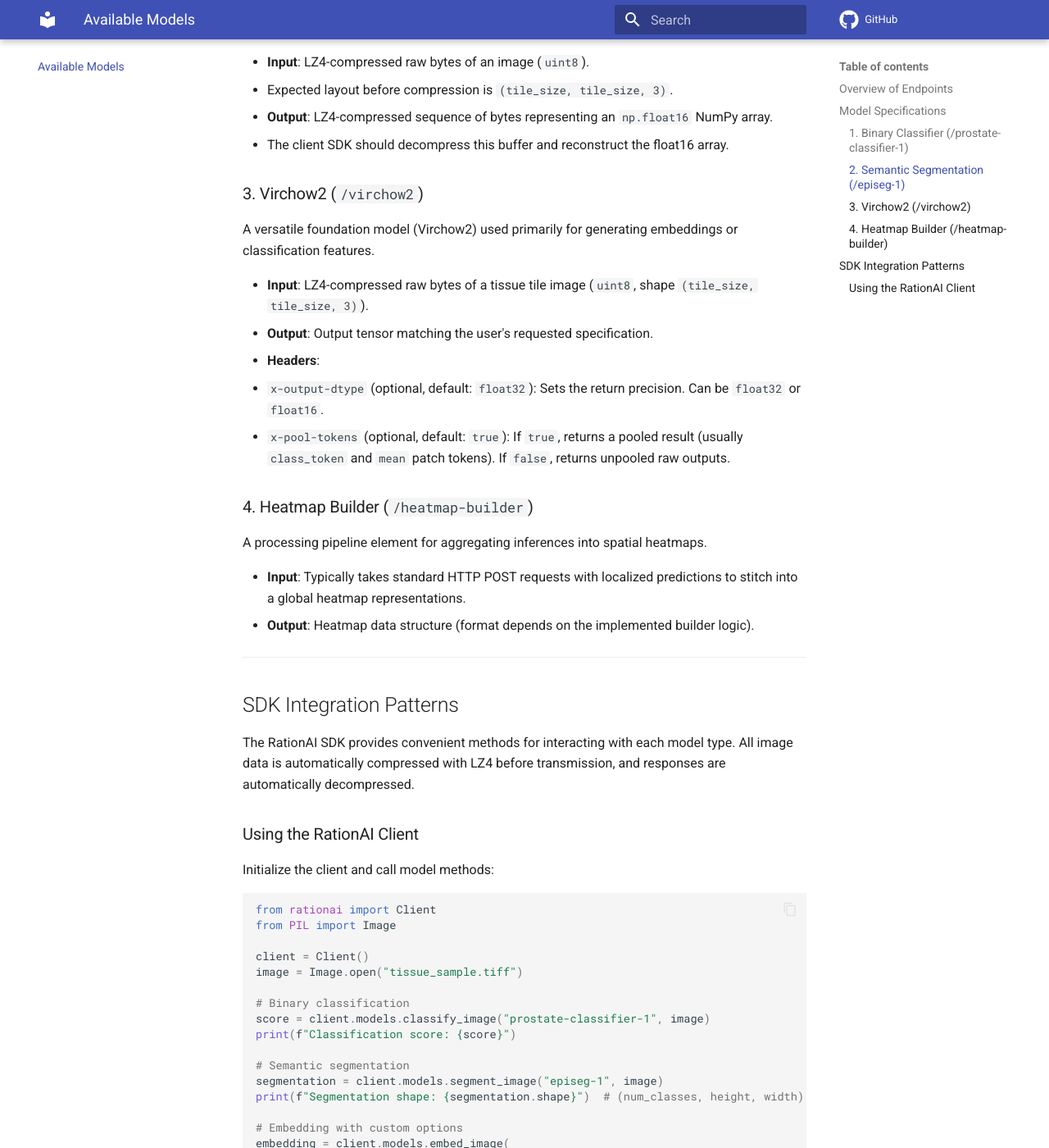
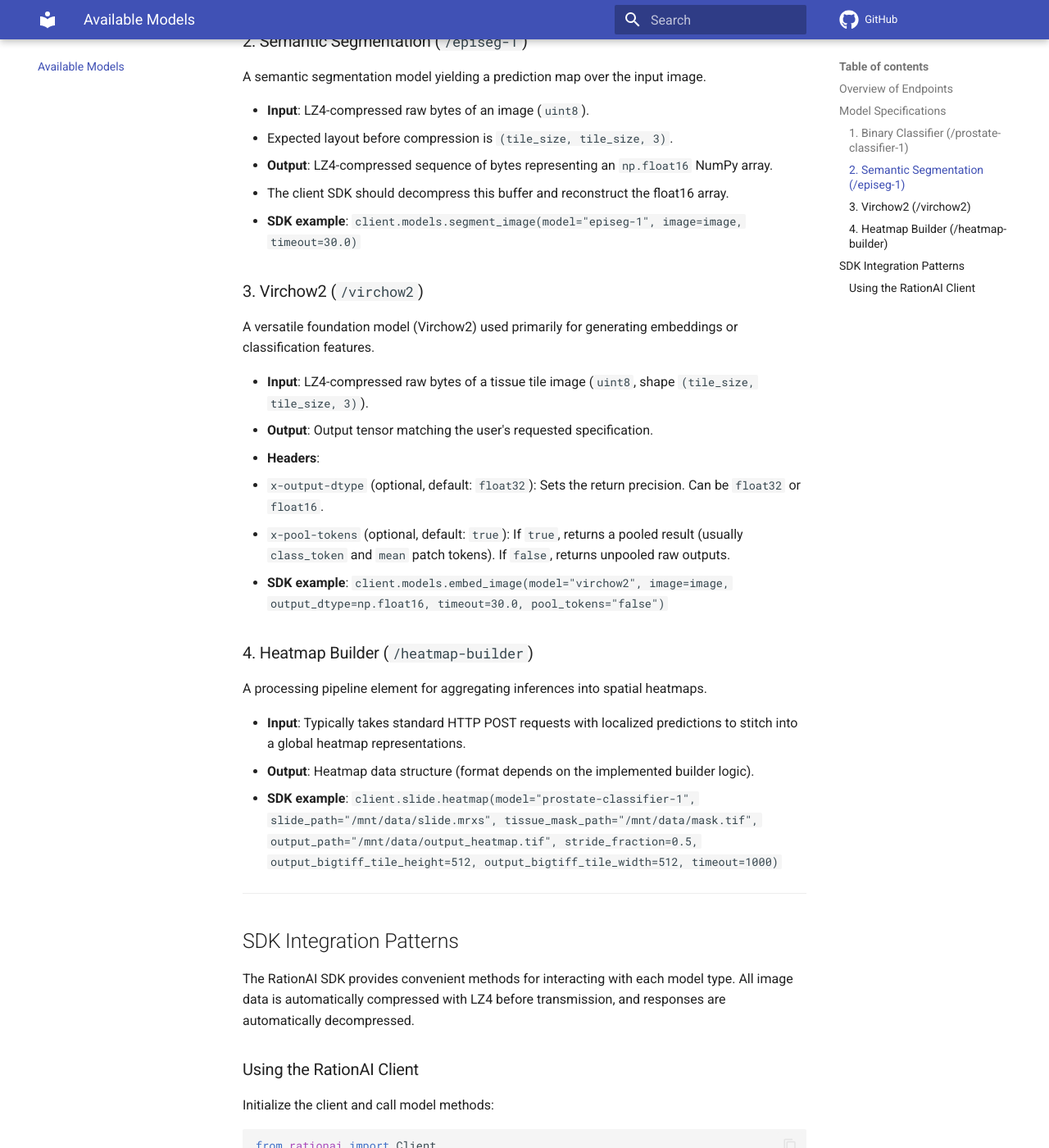
Before and after one commit to RationAI/model-service, an MkDocs documentation site: the page built from docs/available-models.md, in a window 1280 px wide and 1400 px high, scrolled down 1086 px. Shown: the whole window at 82% size. Built offline with MkDocs 1.6.1 and Material for MkDocs 9.7.7, drawn with Linux system fonts in a browser that asks for light colours; comment, search, counter and statistics services are not loaded; some of the changed text lies outside the part shown.

Commit message:
feat: add sdk example
Co-authored-by: Copilot <copilot@github.com>

```diff
--- a/docs/available-models.md
+++ b/docs/available-models.md
@@ -24,6 +24,7 @@ A binary classification model (e.g., tumor vs. normal tissue).
 - **Input**: LZ4-compressed raw bytes of an image (RGB format).
   - The model converts these bytes back to a NumPy array (`uint8`) of shape `(tile_size, tile_size, 3)`.
 - **Output**: A single floating-point number representing the classification score.
+- **SDK example**: `client.models.classify_image(model="prostate-classifier-1", image=image, timeout=30.0)`
 
 ### 2. Semantic Segmentation (`/episeg-1`)
 
@@ -33,6 +34,7 @@ A semantic segmentation model yielding a prediction map over the input image.
   - Expected layout before compression is `(tile_size, tile_size, 3)`.
 - **Output**: LZ4-compressed sequence of bytes representing an `np.float16` NumPy array.
   - The client SDK should decompress this buffer and reconstruct the float16 array.
+- **SDK example**: `client.models.segment_image(model="episeg-1", image=image, timeout=30.0)`
 
 ### 3. Virchow2 (`/virchow2`)
 
@@ -43,6 +45,7 @@ A versatile foundation model (Virchow2) used primarily for generating embeddings
 - **Headers**:
   - `x-output-dtype` (optional, default: `float32`): Sets the return precision. Can be `float32` or `float16`.
   - `x-pool-tokens` (optional, default: `true`): If `true`, returns a pooled result (usually `class_token` and `mean` patch tokens). If `false`, returns unpooled raw outputs.
+- **SDK example**: `client.models.embed_image(model="virchow2", image=image, output_dtype=np.float16, timeout=30.0, pool_tokens="false")`
 
 ### 4. Heatmap Builder (`/heatmap-builder`)
 
@@ -50,6 +53,7 @@ A processing pipeline element for aggregating inferences into spatial heatmaps.
 
 - **Input**: Typically takes standard HTTP POST requests with localized predictions to stitch into a global heatmap representations.
 - **Output**: Heatmap data structure (format depends on the implemented builder logic).
+- **SDK example**: `client.slide.heatmap(model="prostate-classifier-1", slide_path="/mnt/data/slide.mrxs", tissue_mask_path="/mnt/data/mask.tif", output_path="/mnt/data/output_heatmap.tif", stride_fraction=0.5, output_bigtiff_tile_height=512, output_bigtiff_tile_width=512, timeout=1000)`
 
 ---
 
```
